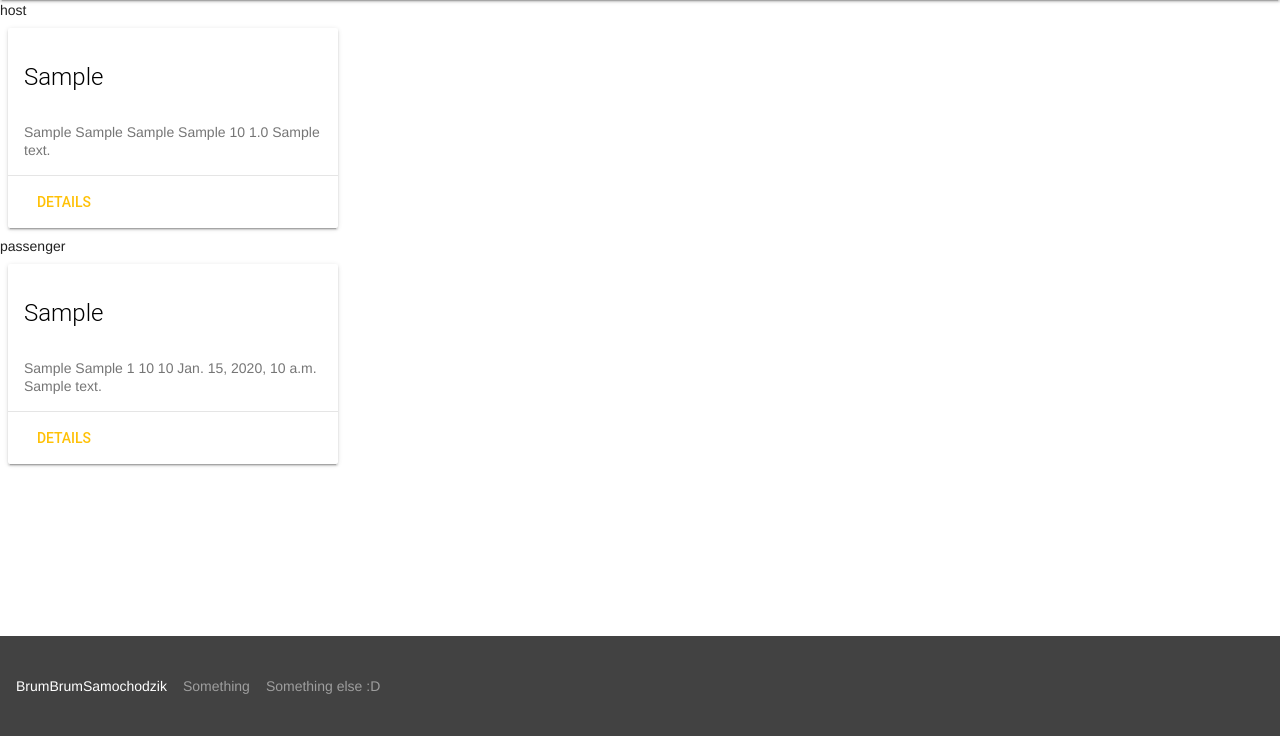
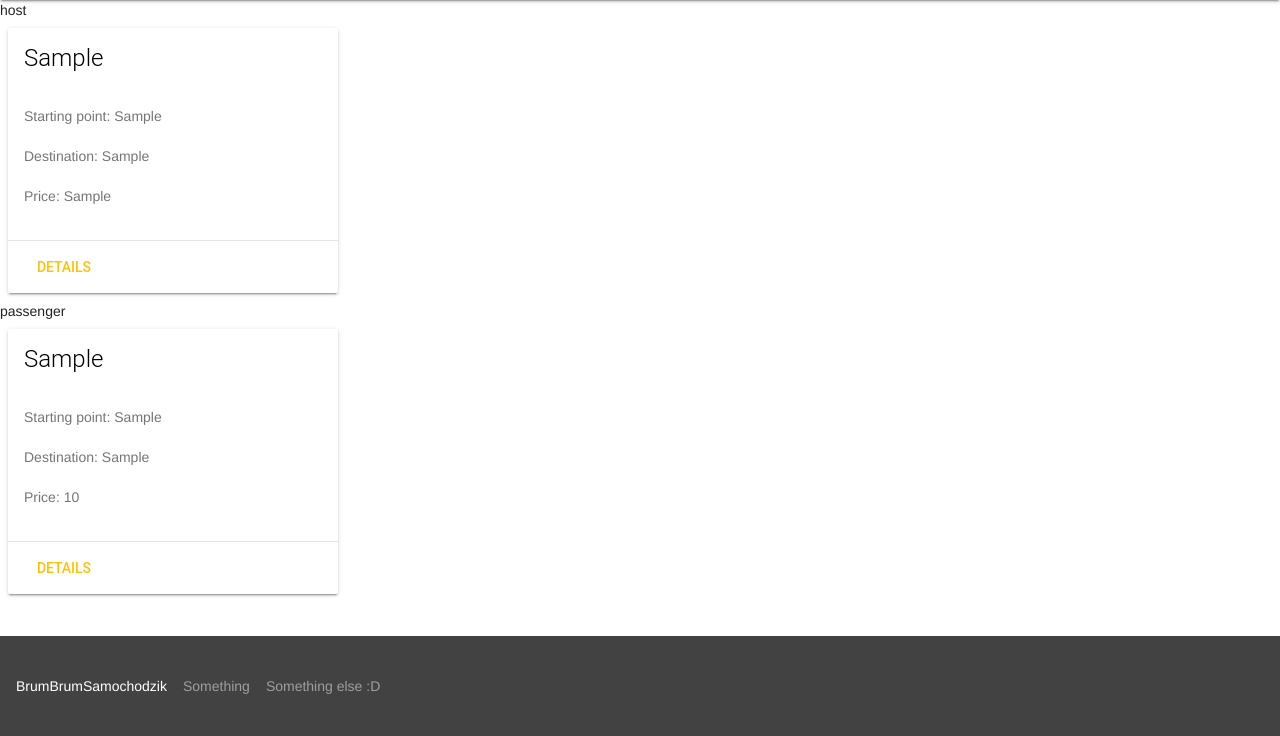
Before and after one commit to BRuszniak/BrumBrumCar, a Django app: template users/templates/users/user-travels.html in a window 1280 px wide. Shown: the part 64-800 px from the top of the page. Run offline with Django 3.2, Linux system fonts and the light colour scheme; tables that the repository leaves empty hold one stand-in row (values such as "Sample post"); the template is opened without the code that fills it: values that come from a table or form of the project are taken from there, most other values are stand-ins (such as "Sample title", 1, 10 or a date in 2020).

Commit message:
Update wyglądu kafelków podróży

```diff
--- a/users/templates/users/user-travels.html
+++ b/users/templates/users/user-travels.html
@@ -14,13 +14,9 @@
                     <h2 class="mdl-card__title-text">{{ travel.start_point }}</h2>
                     </div>
                     <div class="mdl-card__supporting-text">
-                        {{ travel.start_point }}
-                        {{ travel.end_point }}
-                        {{ travel.luggage_size }}
-                        {{ travel.price }}
-                        {{ travel.seats_left }}
-                        {{ travel.travel_time }}
-                        {{ travel.about }}
+                        <p>Starting point: {{ travel.start_point }}</p>
+                        <p>Destination: {{ travel.end_point }}</p>
+                        <p>Price: {{ travel.price }}</p>
                     </div>
                     <div class="mdl-card__actions mdl-card--border">
                         <a class="mdl-button mdl-button--colored mdl-js-button mdl-js-ripple-effect" href="/users/travels/{{ travel.id }}/">
@@ -44,13 +40,9 @@
                     <h2 class="mdl-card__title-text">{{ travel.start_point }}</h2>
                     </div>
                     <div class="mdl-card__supporting-text">
-                        {{ travel.start_point }}
-                        {{ travel.end_point }}
-                        {{ travel.luggage_size }}
-                        {{ travel.price }}
-                        {{ travel.seats_left }}
-                        {{ travel.travel_time }}
-                        {{ travel.about }}
+                        <p>Starting point: {{ travel.start_point }}</p>
+                        <p>Destination: {{ travel.end_point }}</p>
+                        <p>Price: {{ travel.price }}</p>
                     </div>
                     <div class="mdl-card__actions mdl-card--border">
                         <a class="mdl-button mdl-button--colored mdl-js-button mdl-js-ripple-effect" href="/users/travels/{{ travel.id }}/">
```
Also changed, not shown: users/templates/users/travels.html (+3 -7 lines).
